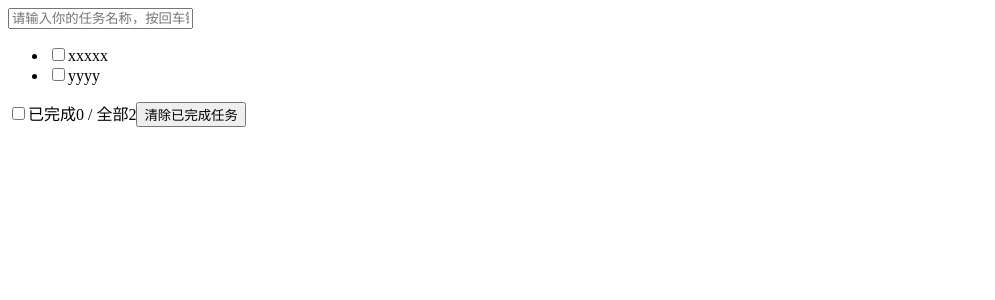
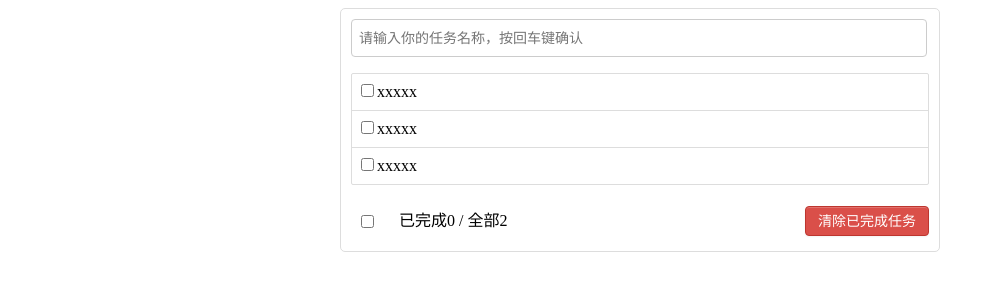
Before and after one commit to ryan9102/React_todoList, a React (Create React App) app: page / in a window 1280 px wide. Shown: the top 300 px of the page, without its empty margins (0-995 px from the left). Built offline with nearby package versions, Linux system fonts and the light colour scheme.

Commit message:
static webpage

```diff
--- /dev/null
+++ b/src/App.css
@@ -0,0 +1,42 @@
+/*base*/
+body {
+    background: #fff;
+  }
+
+  .btn {
+    display: inline-block;
+    padding: 4px 12px;
+    margin-bottom: 0;
+    font-size: 14px;
+    line-height: 20px;
+    text-align: center;
+    vertical-align: middle;
+    cursor: pointer;
+    box-shadow: inset 0 1px 0 rgba(255, 255, 255, 0.2), 0 1px 2px rgba(0, 0, 0, 0.05);
+    border-radius: 4px;
+  }
+
+  .btn-danger {
+    color: #fff;
+    background-color: #da4f49;
+    border: 1px solid #bd362f;
+  }
+
+  .btn-danger:hover {
+    color: #fff;
+    background-color: #bd362f;
+  }
+
+  .btn:focus {
+    outline: none;
+  }
+
+  .todo-container {
+    width: 600px;
+    margin: 0 auto;
+  }
+  .todo-container .todo-wrap {
+    padding: 10px;
+    border: 1px solid #ddd;
+    border-radius: 5px;
+  }
--- a/src/App.jsx
+++ b/src/App.jsx
@@ -1,38 +1,17 @@
 import React, {Component} from "react";
+import Header from './components/Header'
+import List from './components/List'
+import Footer from './components/Footer'
+import './App.css'
 
 export default class App extends Component {
   render() {
     return (
       <div className="todo-container">
         <div className="todo-wrap">
-          <div className="todo-header">
-            <input type="text" placeholder="请输入你的任务名称，按回车键确认"/>
-          </div>
-          <ul className="todo-main">
-            <li>
-              <label>
-                <input type="checkbox"/>
-                <span>xxxxx</span>
-              </label>
-              <button className="btn btn-danger" style={{display:'none'}}>删除</button>
-            </li>
-            <li>
-              <label>
-                <input type="checkbox"/>
-                <span>yyyy</span>
-              </label>
-              <button className="btn btn-danger" style={{display:'none'}}>删除</button>
-            </li>
-          </ul>
-          <div className="todo-footer">
-            <label>
-              <input type="checkbox"/>
-            </label>
-            <span>
-              <span>已完成0</span> / 全部2
-            </span>
-            <button className="btn btn-danger">清除已完成任务</button>
-          </div>
+          <Header/>
+          <List/>
+          <Footer/>
         </div>
   </div>
     )
--- /dev/null
+++ b/src/components/Footer/index.css
@@ -0,0 +1,25 @@
+/*footer*/
+.todo-footer {
+    height: 40px;
+    line-height: 40px;
+    padding-left: 6px;
+    margin-top: 5px;
+  }
+
+  .todo-footer label {
+    display: inline-block;
+    margin-right: 20px;
+    cursor: pointer;
+  }
+
+  .todo-footer label input {
+    position: relative;
+    top: -1px;
+    vertical-align: middle;
+    margin-right: 5px;
+  }
+
+  .todo-footer button {
+    float: right;
+    margin-top: 5px;
+  }
--- a/src/components/Footer/index.jsx
+++ b/src/components/Footer/index.jsx
@@ -1,11 +1,18 @@
 import React, { Component } from 'react'
+import './index.css'
 
 export default class Footer extends Component {
     render() {
         return (
-            <div>
-                Footer...
-            </div>
+            <div className="todo-footer">
+            <label>
+              <input type="checkbox"/>
+            </label>
+            <span>
+              <span>已完成0</span> / 全部2
+            </span>
+            <button className="btn btn-danger">清除已完成任务</button>
+          </div>
         )
     }
 }
--- /dev/null
+++ b/src/components/Header/index.css
@@ -0,0 +1,15 @@
+/*header*/
+.todo-header input {
+    width: 560px;
+    height: 28px;
+    font-size: 14px;
+    border: 1px solid #ccc;
+    border-radius: 4px;
+    padding: 4px 7px;
+  }
+
+  .todo-header input:focus {
+    outline: none;
+    border-color: rgba(82, 168, 236, 0.8);
+    box-shadow: inset 0 1px 1px rgba(0, 0, 0, 0.075), 0 0 8px rgba(82, 168, 236, 0.6);
+  }
--- a/src/components/Header/index.jsx
+++ b/src/components/Header/index.jsx
@@ -1,11 +1,12 @@
 import React, { Component } from 'react'
+import './index.css'
 
 export default class Header extends Component {
     render() {
         return (
-            <div>
-                Header...
-            </div>
+        <div className="todo-header">
+            <input type="text" placeholder="请输入你的任务名称，按回车键确认"/>
+        </div>
         )
     }
 }
--- /dev/null
+++ b/src/components/Item/index.css
@@ -0,0 +1,34 @@
+/*item*/
+li {
+    list-style: none;
+    height: 36px;
+    line-height: 36px;
+    padding: 0 5px;
+    border-bottom: 1px solid #ddd;
+  }
+
+  li label {
+    float: left;
+    cursor: pointer;
+  }
+
+  li label li input {
+    vertical-align: middle;
+    margin-right: 6px;
+    position: relative;
+    top: -1px;
+  }
+
+  li button {
+    float: right;
+    display: none;
+    margin-top: 3px;
+  }
+
+  li:before {
+    content: initial;
+  }
+
+  li:last-child {
+    border-bottom: none;
+  }
--- a/src/components/Item/index.jsx
+++ b/src/components/Item/index.jsx
@@ -1,11 +1,16 @@
 import React, { Component } from 'react'
+import './index.css'
 
 export default class Item extends Component {
     render() {
         return (
-            <div>
-                Item...
-            </div>
+            <li>
+            <label>
+              <input type="checkbox"/>
+              <span>xxxxx</span>
+            </label>
+            <button className="btn btn-danger" style={{display:'none'}}>删除</button>
+          </li>
         )
     }
 }
--- /dev/null
+++ b/src/components/List/index.css
@@ -0,0 +1,16 @@
+/*main*/
+.todo-main {
+    margin-left: 0px;
+    border: 1px solid #ddd;
+    border-radius: 2px;
+    padding: 0px;
+  }
+
+  .todo-empty {
+    height: 40px;
+    line-height: 40px;
+    border: 1px solid #ddd;
+    border-radius: 2px;
+    padding-left: 5px;
+    margin-top: 10px;
+  }
--- a/src/components/List/index.jsx
+++ b/src/components/List/index.jsx
@@ -1,11 +1,15 @@
 import React, { Component } from 'react'
+import Item from "../Item"
+import './index.css'
 
 export default class List extends Component {
     render() {
         return (
-            <div>
-                List...
-            </div>
+            <ul className="todo-main">
+            <Item/>
+            <Item/>
+            <Item/>
+          </ul>
         )
     }
 }
```
